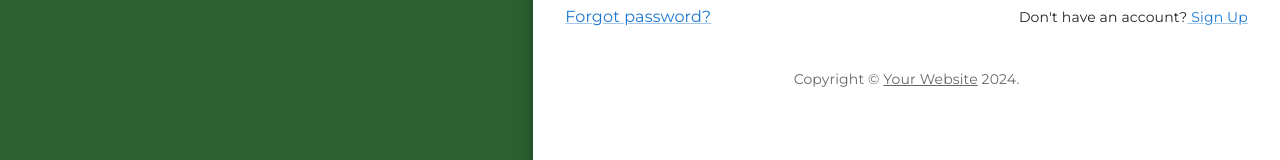
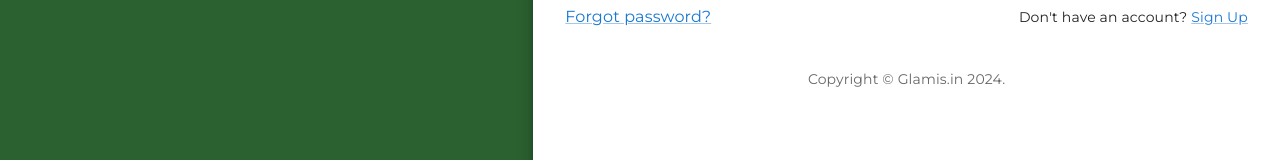
Before and after one commit to naitikshaxma/glamis_test, a React (Vite) app in the folder client/: page /login in a window 1280 px wide. Shown: the part 534-694 px from the top of the page. Built offline with nearby package versions, Linux system fonts and the light colour scheme; a web font is replaced by a local one.

Commit message:
fixed Link Tags in signup and login

```diff
--- a/client/src/pages/Login.jsx
+++ b/client/src/pages/Login.jsx
@@ -1,20 +1,18 @@
 import * as React from 'react';
-import Avatar from '@mui/material/Avatar';
 import Button from '@mui/material/Button';
 import CssBaseline from '@mui/material/CssBaseline';
 import TextField from '@mui/material/TextField';
 import FormControlLabel from '@mui/material/FormControlLabel';
 import Checkbox from '@mui/material/Checkbox';
-import Link from '@mui/material/Link';
+import LinkText from '@mui/material/Link';
 import Paper from '@mui/material/Paper';
 import Box from '@mui/material/Box';
 import Grid from '@mui/material/Grid';
-import LockOutlinedIcon from '@mui/icons-material/LockOutlined';
 import Typography from '@mui/material/Typography';
 import { createTheme, ThemeProvider } from '@mui/material/styles';
 import SidePic from '../assets/SidePic.png';
 import axios from 'axios';
-import { useNavigate } from 'react-router-dom';
+import { useNavigate, Link } from 'react-router-dom';
 import Cookies from "js-cookie";
 import { toast } from 'react-toastify';
 
@@ -22,8 +20,8 @@ function Copyright(props) {
     return (
         <Typography variant="body2" color="text.secondary" align="center" {...props}>
             {'Copyright © '}
-            <Link color="inherit" href="https://mui.com/">
-                Your Website
+            <Link color="inherit" to="https://Glamis.in/">
+                Glamis.in
             </Link>{' '}
             {new Date().getFullYear()}
             {'.'}
@@ -195,14 +193,14 @@ export default function SignInSide() {
                             </Button>
                             <Grid container className='flex justify-between items-center'>
                                 <Grid item>
-                                    <Link href="/forgot">
-                                        Forgot password?
+                                    <Link to="/forgot">
+                                      <LinkText>Forgot password?</LinkText>
                                     </Link>
                                 </Grid>
                                 <Grid item className='text-sm'>
-                                    <span>Don't have an account?</span>
-                                    <Link href="/">
-                                        {" Sign Up"}
+                                    <span>Don't have an account? </span>
+                                    <Link to="/">
+                                      <LinkText>Sign Up</LinkText>
                                     </Link>
                                 </Grid>
                             </Grid>
--- a/client/src/pages/Signup.jsx
+++ b/client/src/pages/Signup.jsx
@@ -1,9 +1,8 @@
 import * as React from 'react';
-import Avatar from '@mui/material/Avatar';
 import Button from '@mui/material/Button';
 import CssBaseline from '@mui/material/CssBaseline';
 import TextField from '@mui/material/TextField';
-import Link from '@mui/material/Link';
+import LinkText from '@mui/material/Link';
 import Paper from '@mui/material/Paper';
 import Box from '@mui/material/Box';
 import Grid from '@mui/material/Grid';
@@ -14,7 +13,7 @@ import { InputAdornment } from '@mui/material';
 import VisibilityIcon from '@mui/icons-material/Visibility';
 import VisibilityOff from '@mui/icons-material/VisibilityOff';
 import axios from 'axios';
-import { useNavigate } from 'react-router-dom'; // Import useNavigate
+import { useNavigate, Link } from 'react-router-dom'; // Import useNavigate
 import { toast } from 'react-toastify';
 
 const defaultTheme = createTheme();
@@ -255,9 +254,7 @@ export default function Signup() {
                             </Button>
                             <div className="flex justify-center">
                                 <span>Already have an account?&nbsp;</span>
-                                <Link href="/login">
-                                    {"Sign In"}
-                                </Link>
+                                <Link to="/login"><LinkText>Sign In</LinkText></Link>
                             </div>
                         </Box>
                     </Box>
```
